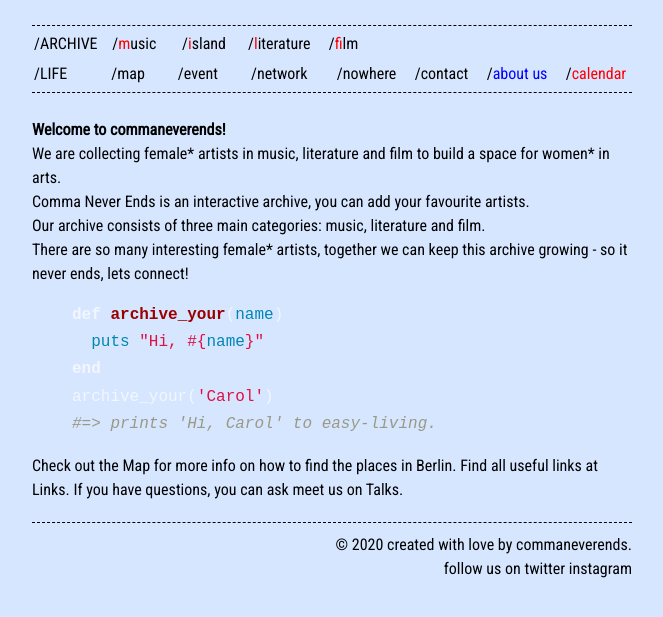
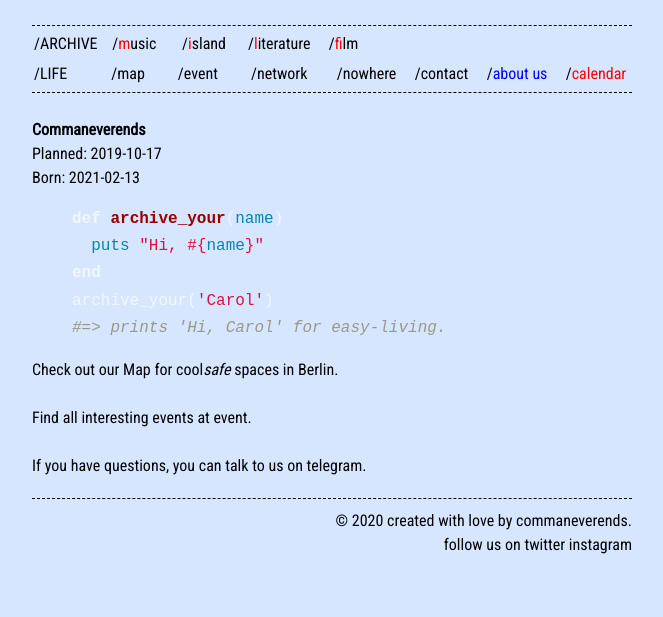
Before and after one commit to jeonghihi/commaneverends.github.io, a Jekyll site: the page built from _posts/2019-10-27-welcome-to-commaneverends.markdown, in a window 1280 px wide. Shown: the top 617 px of the page, without its empty margins (308-971 px from the left). Built offline with Jekyll 4.4.1, drawn with Linux system fonts in a browser that asks for light colours.

Commit message:
Update 2019-10-27-welcome-to-commaneverends.markdown

```diff
--- a/_posts/2019-10-27-welcome-to-commaneverends.markdown
+++ b/_posts/2019-10-27-welcome-to-commaneverends.markdown
@@ -4,23 +4,23 @@ title:  ",neverends"
 date:   2019-10-27 17:42:33 +0100
 categories: jekyll update
 ---
-# Welcome to commaneverends!
-We are collecting female* artists in music, literature and film to build a space for women* in arts.
-Comma Never Ends is an interactive archive, you can add your favourite artists.
-Our archive consists of three main categories: music, literature and film.
-There are so many interesting female* artists, together we can keep this archive growing - so it never ends, lets connect!
+# Commaneverends
 
+Planned: 2019-10-17
+Born: 2021-02-13
 
 {% highlight ruby %}
 def archive_your(name)
   puts "Hi, #{name}"
 end
 archive_your('Carol')
-#=> prints 'Hi, Carol' to easy-living.
+#=> prints 'Hi, Carol' for easy-living.
 {% endhighlight %}
 
-Check out the [Map][comma-places] for more info on how to find the places in Berlin. Find all useful links at [Links][comma-links]. If you have questions, you can ask meet us on [Talks][comma-talks].
+Check out our [Map][comma-places] for cool*safe* spaces in Berlin. <br>
+Find all interesting events at [event][comma-event]. <br>
+If you have questions, you can talk to us on [telegram][comma-chat].
 
 [comma-places]: https://commaneverends.github.io/map/
-[comma-links]: https://commaneverends.github.io/links/
-[comma-talks]: https://commaneverends.github.io/talk-channels/
+[comma-event]: https://commaneverends.github.io/event/
+[comma-chat]: https://web.telegram.org/#/im?p=g527936522
```
